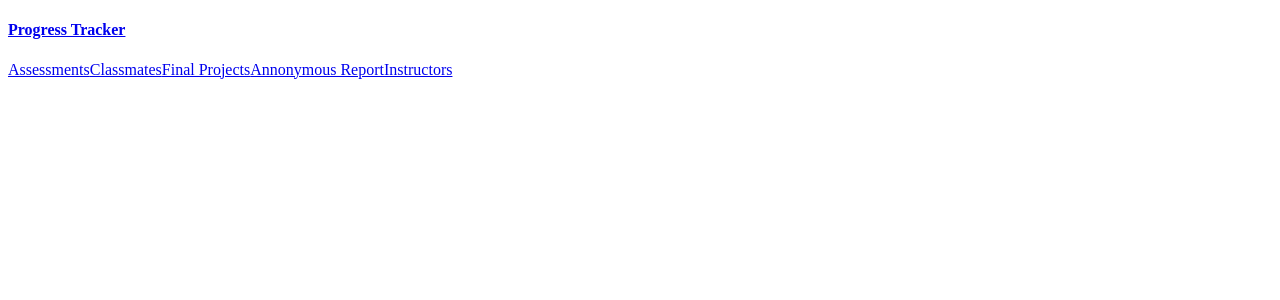
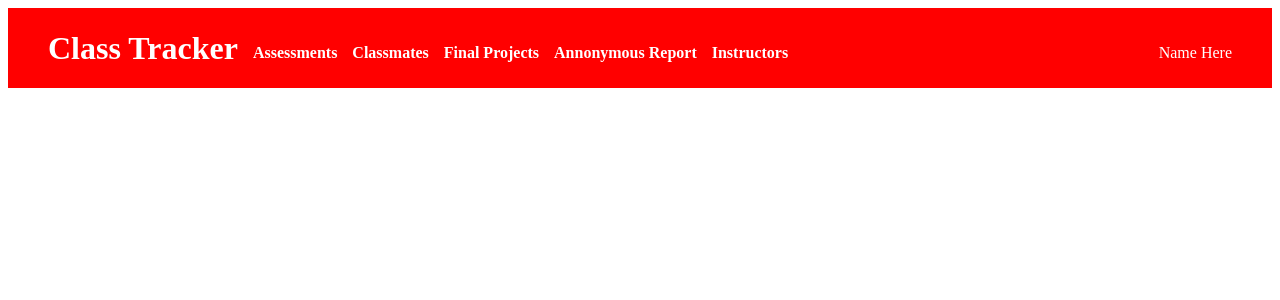
Before and after one commit to gootieno/ClassTracker, a React (Create React App) app in the folder frontend/: page /me in a window 1280 px wide. Shown: the top 300 px of the page. Built offline with nearby package versions, Linux system fonts and the light colour scheme.

Commit message:
completed basic styling for the navbar

```diff
--- a/frontend/src/components/NavBar.jsx
+++ b/frontend/src/components/NavBar.jsx
@@ -1,29 +1,35 @@
 import React from 'react';
 import { NavLink } from 'react-router-dom';
+import './navbar.css';
 
 const NavBar = () => {
 	return (
 		<div className='navbar-container'>
-			<div>
-				<a href='/me'>
-					<h4>Progress Tracker</h4>
-				</a>
-			</div>
-			<NavLink className='navbar-container__navs' to='/assessments'>
+			<div className='navbar-container-left'>
+				<NavLink
+					id='class-tracker'
+					className='navbar-container-row__navs'
+					to='/me'
+				>
+					Class Tracker
+				</NavLink>
+				<NavLink className='navbar-container-row__navs smaller' to='/assessments'>
 					Assessments
 				</NavLink>
-			<NavLink className='navbar-container__navs' to='/classmates'>
+				<NavLink className='navbar-container-row__navs smaller' to='/classmates'>
 					Classmates
 				</NavLink>
-			<NavLink className='navbar-container__navs' to='/final-projects'>
+				<NavLink className='navbar-container-row__navs smaller' to='/final-projects'>
 					Final Projects
 				</NavLink>
-			<NavLink className='navbar-container__navs' to='/conduct'>
+				<NavLink className='navbar-container-row__navs smaller' to='/conduct'>
 					Annonymous Report
 				</NavLink>
-			<NavLink className='navbar-container__navs' to='/instructors'>
+				<NavLink className='navbar-container-row__navs smaller' to='/instructors'>
 					Instructors
 				</NavLink>
+			</div>
+			<div className='navbar-container-right'>Name Here</div>
 		</div>
 	);
 };
--- a/frontend/src/components/navbar.css
+++ b/frontend/src/components/navbar.css
@@ -0,0 +1,37 @@
+.navbar-container {
+	display: flex;
+	width: 100%;
+	height: 5rem;
+	justify-content: space-between;
+	background-color: red;
+	color: white;
+}
+
+#class-tracker {
+	font-size: 2em;
+	font-weight: bold;
+}
+
+.navbar-container-left {
+	display: flex;
+	height: 5rem;
+	margin-left: 40px;
+}
+
+.navbar-container-row__navs {
+	margin-right: 15px;
+	color: white;
+	text-decoration: none;
+	align-self: center;
+}
+
+.navbar-container-right {
+	margin-top: 10px;
+	margin-right: 40px;
+	align-self: center;
+}
+
+.smaller {
+	margin-top: 10px;
+	font-weight: bold;
+}
```
Lines whose indentation alone changed are shown as unchanged.
